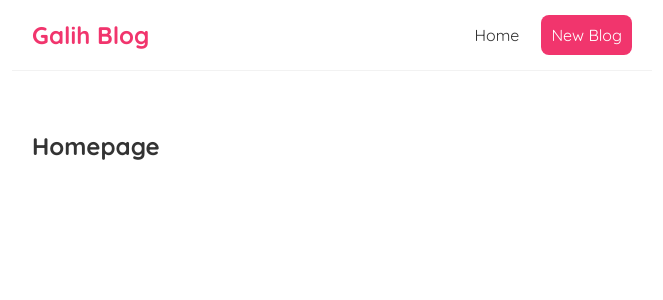
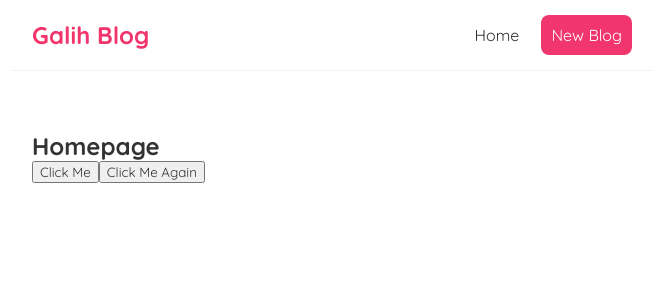
Before and after one commit to galihpermana29/learn-reactjs, a JavaScript app: page / in a window 1280 px wide. Shown: the top 300 px of the page, without its empty margins (308-971 px from the left). Built offline with nearby package versions, Linux system fonts and the light colour scheme; the HTML template or start-up script is replaced by a standard one.

Commit message:
Event Handler on React

```diff
--- a/src/Home.js
+++ b/src/Home.js
@@ -1,9 +1,25 @@
 const Home = () => {
-   return (
-      <div className="home">
-         <h2>Homepage</h2>
-      </div>
-   );
-}
+	const handleClickOne = (e) => {
+		console.log('No argument passed to this function, Hello!', e);
+	};
+
+   const handleClickTwo = (userName, e) => {
+      console.log(`Hello, ${userName}, there is an argument passed to this function`, e)
+   }
+
+
+
+
+	return (
+		<div className="home">
+			<h2>Homepage</h2>
+			{/* if the function doesnt passing an argument */}
+			<button onClick={handleClickOne}>Click Me</button>
+			<button onClick={(e) => {
+            handleClickTwo('Galih', e)
+         }}>Click Me Again</button>
+		</div>
+	);
+};
 
 export default Home;
```
Also changed, not shown: 1 other file (tests, documents, lock files or other folders).
